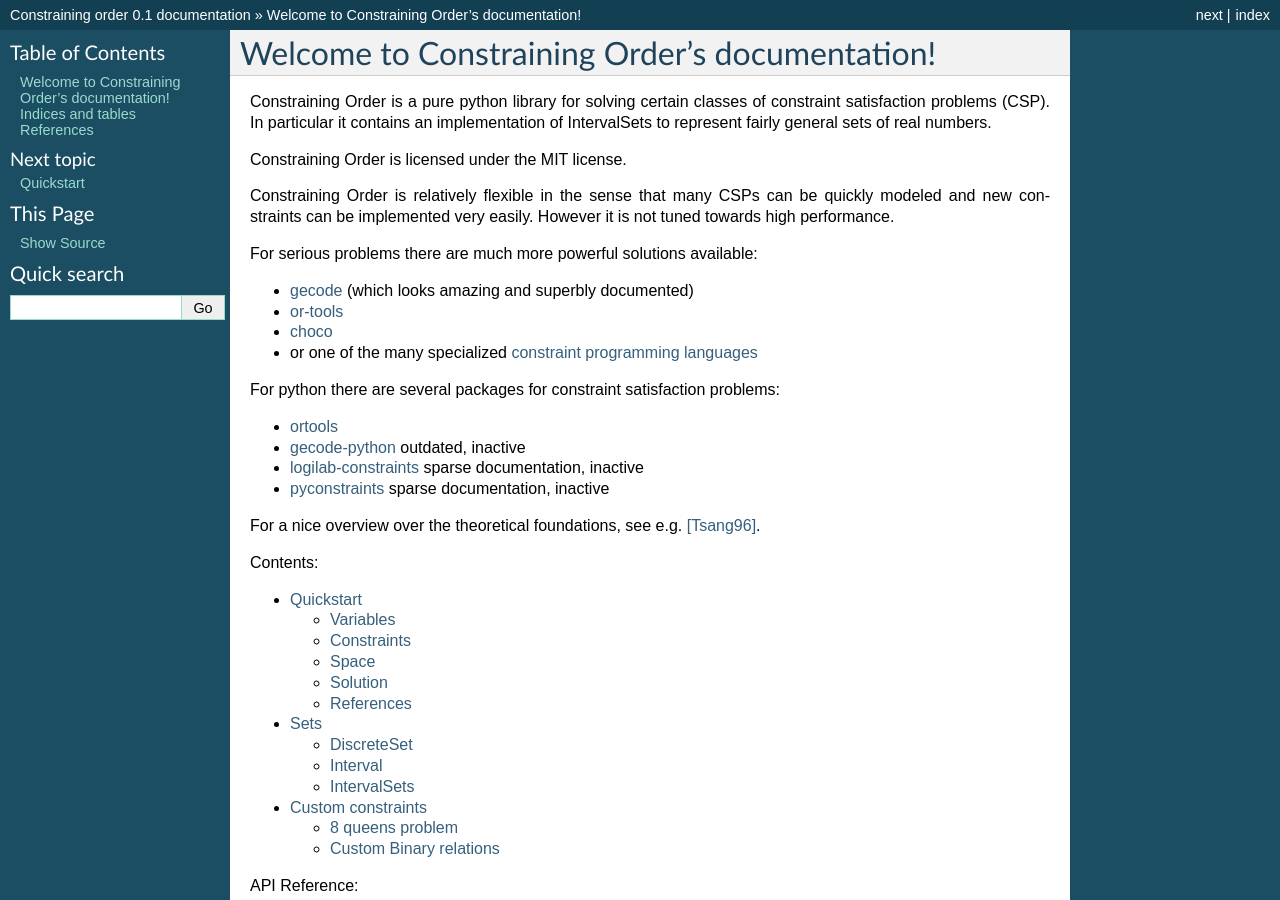
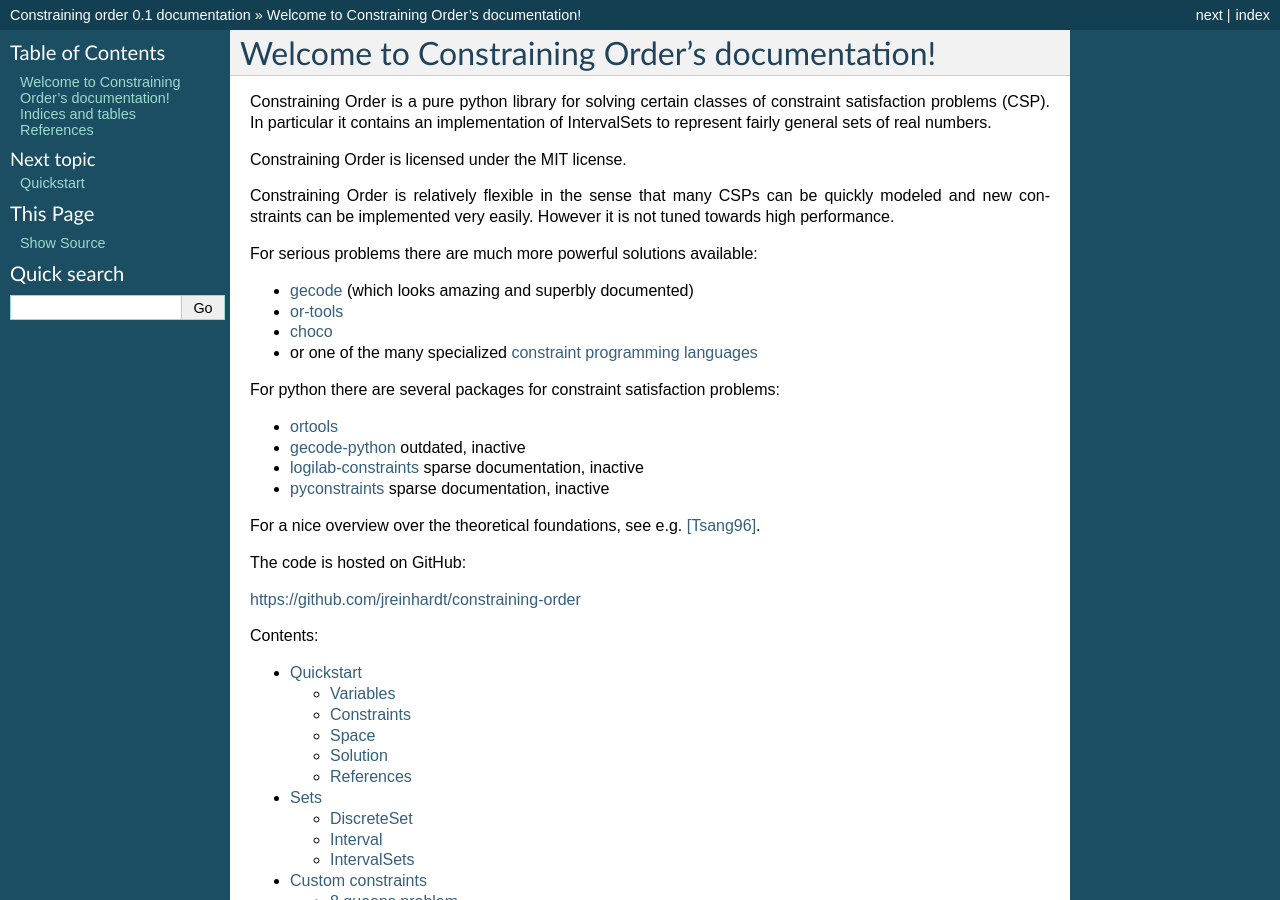
Before and after one commit to jreinhardt/constraining-order, a Sphinx documentation site: the page built from docs/source/index.rst, in a window 1280 px wide and 900 px high. Built offline with Sphinx 7.4.7, drawn with Linux system fonts in a browser that asks for light colours.

Commit message:
added code hosting location to docs

```diff
--- a/docs/source/index.rst
+++ b/docs/source/index.rst
@@ -39,6 +39,10 @@ For python there are several packages for constraint satisfaction problems:
 
 For a nice overview over the theoretical foundations, see e.g. [Tsang96]_.
 
+The code is hosted on GitHub:
+
+https://github.com/jreinhardt/constraining-order
+
 Contents:
 
 .. toctree::
```
